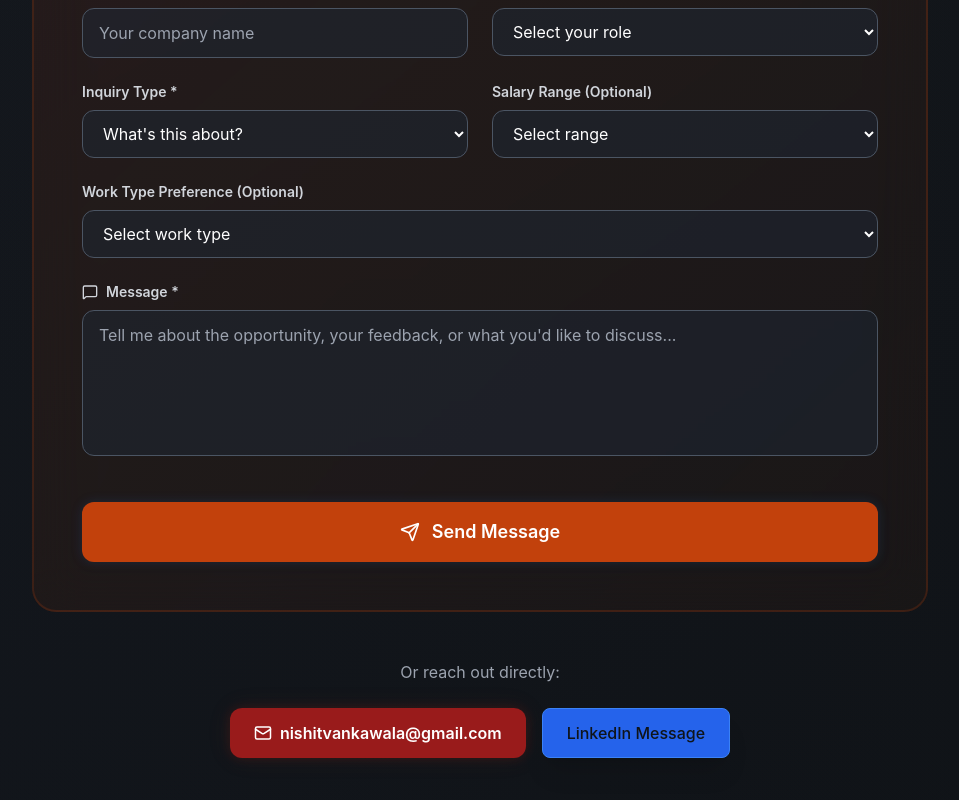
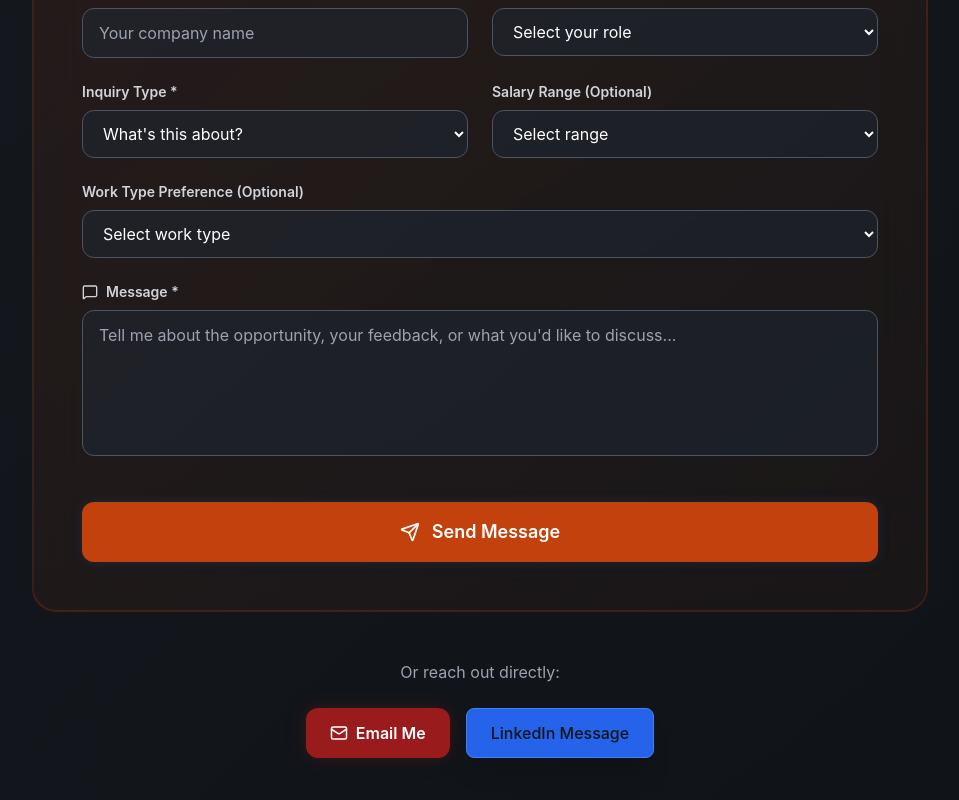
Before and after one commit to nishitvankawala/nishit-portfolio, a Next.js app: page / in a window 1280 px wide. Shown: the part 9705-10505 px from the top of the page, without its empty margins (160-1119 px from the left). Built offline with nearby package versions, Linux system fonts and the light colour scheme.

Commit message:
updated mail caption

```diff
--- a/components/ContactForm.tsx
+++ b/components/ContactForm.tsx
@@ -427,8 +427,7 @@ Sent from Nishit's Portfolio Contact Form
             >
               <Mail size={16} className="md:hidden text-white" />
               <Mail size={18} className="hidden md:block text-white" />
-              <span className="hidden sm:inline text-white">nishitvankawala@gmail.com</span>
-              <span className="sm:hidden text-white">Email</span>
+              <span className="text-white">Email Me</span>
             </motion.button>
             <motion.button
               whileHover={{ scale: 1.05, boxShadow: "0 10px 25px rgba(59, 130, 246, 0.3)" }}
```
